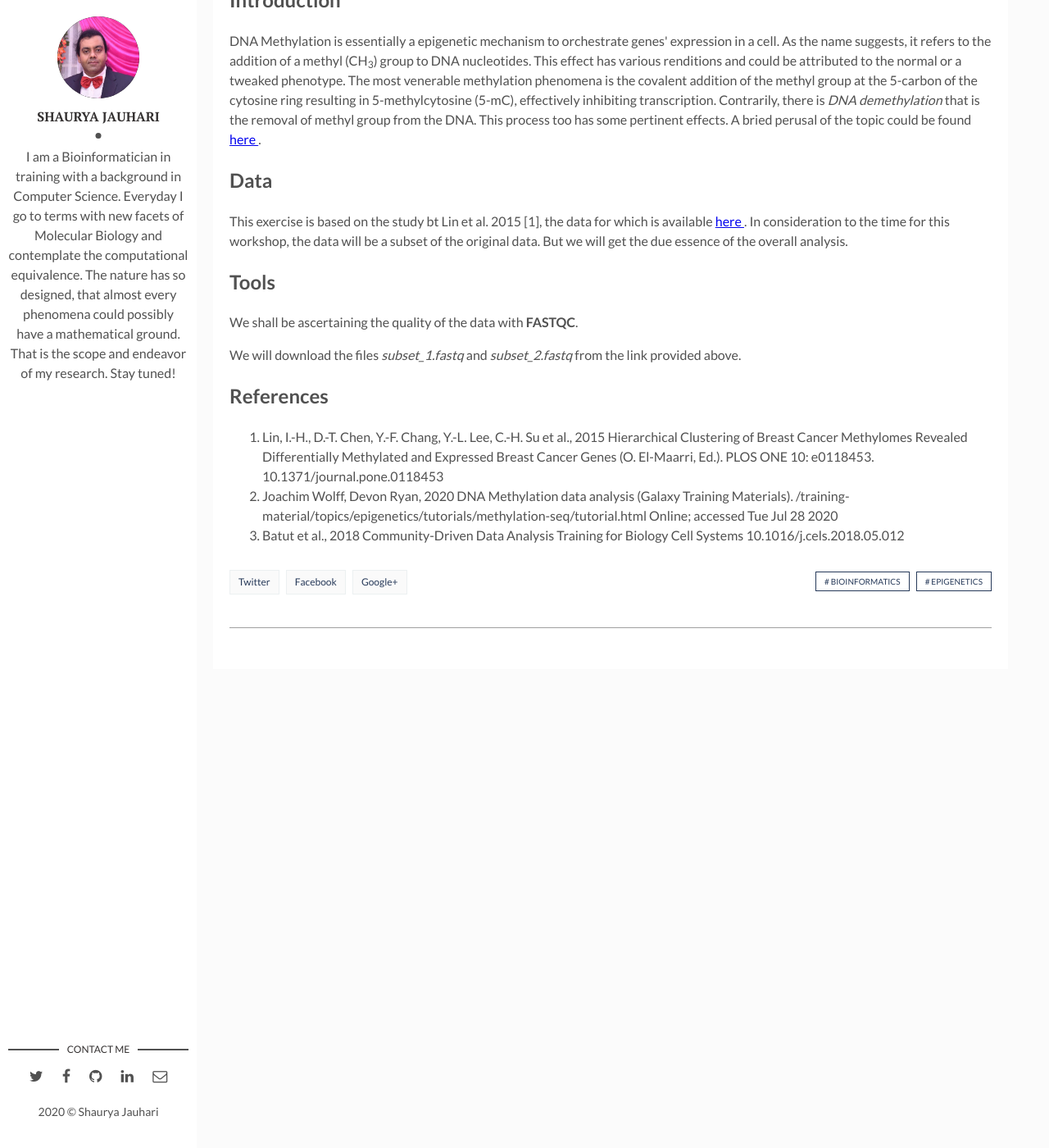
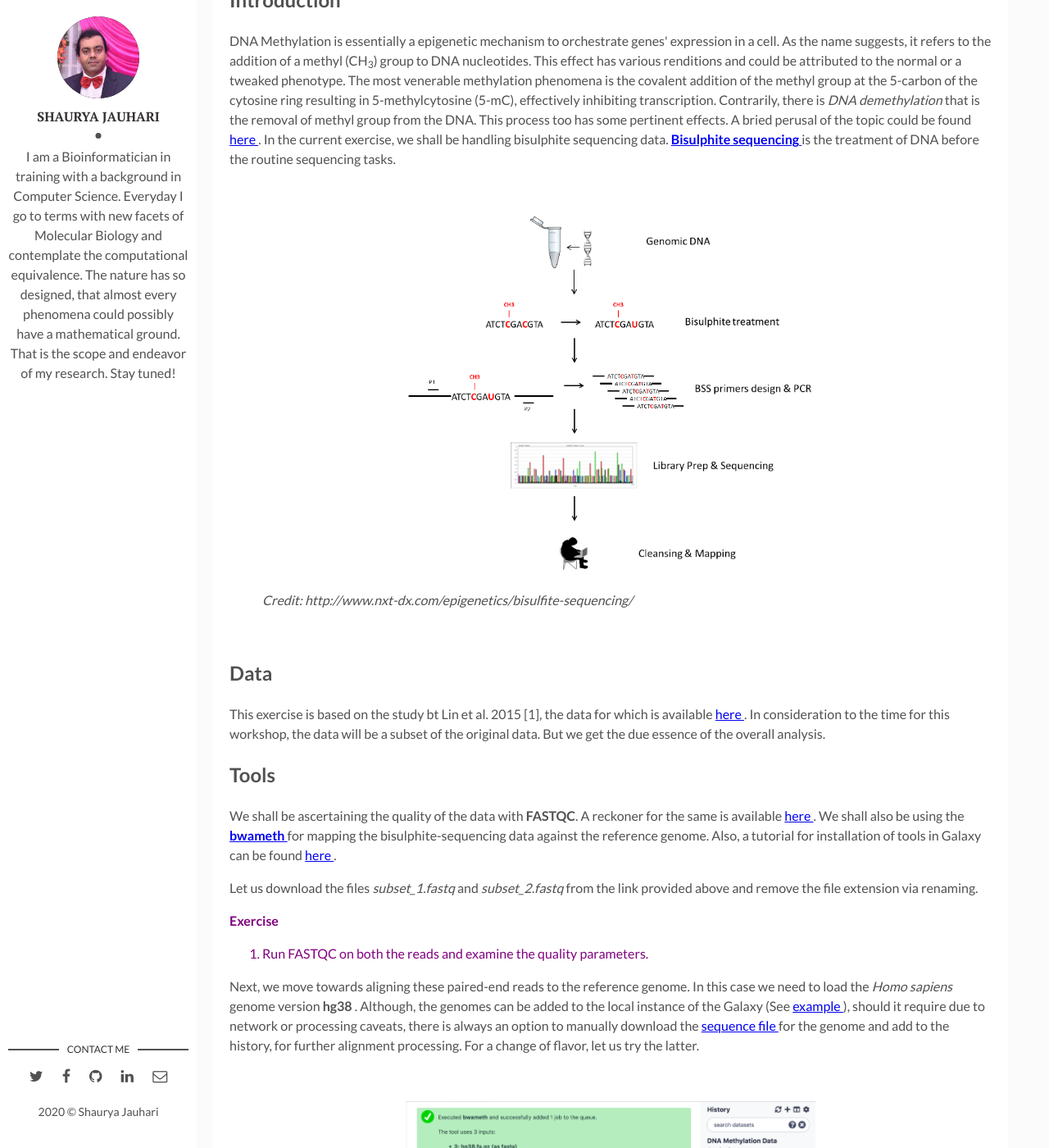
Before and after one commit to shauryajauhari/shauryajauhari.github.io, a Jekyll site: the page built from _posts/2020-07-27-dna_methylation_data_analysis.markdown, in a window 1280 px wide and 1400 px high, scrolled down 433 px. Shown: the whole window at 82% size. Built offline with Jekyll 4.4.1, drawn with Linux system fonts in a browser that asks for light colours; some of the changed text lies outside the part shown.

Commit message:
Update file

```diff
--- a/_posts/2020-07-27-dna_methylation_data_analysis.markdown
+++ b/_posts/2020-07-27-dna_methylation_data_analysis.markdown
@@ -11,21 +11,47 @@ tags: [Bioinformatics, Epigenetics]
 
 <h2> Introduction </h2>
 
-<p> DNA Methylation is essentially a epigenetic mechanism to orchestrate genes' expression in a cell. As the name suggests, it refers to the addition of a methyl (CH<sub>3</sub>) group to DNA nucleotides. This effect has various renditions and could be attributed to the normal or a tweaked phenotype. The most venerable methylation phenomena is the covalent addition of the methyl group at the 5-carbon of the cytosine ring resulting in 5-methylcytosine (5-mC), effectively inhibiting transcription. Contrarily, there is <i> DNA demethylation </i> that is the removal of methyl group from the DNA. This process too has some pertinent effects. A bried perusal of the topic could be found <a href= "https://github.com/rajnijauhari/Mora_Lab_Data/blob/master/Methylation_ppt.pptx" > here </a>.</p>
+<p> DNA Methylation is essentially a epigenetic mechanism to orchestrate genes' expression in a cell. As the name suggests, it refers to the addition of a methyl (CH<sub>3</sub>) group to DNA nucleotides. This effect has various renditions and could be attributed to the normal or a tweaked phenotype. The most venerable methylation phenomena is the covalent addition of the methyl group at the 5-carbon of the cytosine ring resulting in 5-methylcytosine (5-mC), effectively inhibiting transcription. Contrarily, there is <i> DNA demethylation </i> that is the removal of methyl group from the DNA. This process too has some pertinent effects. A bried perusal of the topic could be found <a href= "https://github.com/rajnijauhari/Mora_Lab_Data/blob/master/Methylation_ppt.pptx" > here </a>. In the current exercise, we shall be handling bisulphite sequencing data. <a href = "https://en.wikipedia.org/wiki/Bisulfite_sequencing" > <b>Bisulphite sequencing</b> </a> is the treatment of DNA before the routine sequencing tasks. </p>
+
+
+<br>
+<figure>
+<p align="center">
+  <img width="500" src="/assets/img/bss.png">
+</p>
+<figcaption> <i>Credit: http://www.nxt-dx.com/epigenetics/bisulfite-sequencing/</i> </figcaption>
+</figure>
+<br>
 
 
 
 <h2> Data </h2>
 
-<p> This exercise is based on the study bt Lin et al. 2015 [1], the data for which is available <a href = "https://zenodo.org/record/557099#.Xx-kYR1S_ow" > here </a>. In consideration to the time for this workshop, the data will be a subset of the original data. But we will get the due essence of the overall analysis. </p>
+<p> This exercise is based on the study bt Lin et al. 2015 [1], the data for which is available <a href = "https://zenodo.org/record/557099#.Xx-kYR1S_ow" > here </a>. In consideration to the time for this workshop, the data will be a subset of the original data. But we get the due essence of the overall analysis. </p>
 
 <h2> Tools </h2>
 
-<p> We shall be ascertaining the quality of the data with <b>FASTQC</b>. </p>
+<p> We shall be ascertaining the quality of the data with <b>FASTQC</b>. A reckoner for the same is available <a href = "https://shauryajauhari.github.io/quality_control/" > here </a>. We shall also be using the <a href = "https://github.com/brentp/bwa-meth" > <b> bwameth </b> </a> for mapping the bisulphite-sequencing data against the reference genome. Also, a tutorial for installation of tools in Galaxy can be found <a href = "https://shauryajauhari.github.io/installing_tools_in_galaxy/" > here </a>. </p>
 
 
+<p> Let us download the files <i> subset_1.fastq </i> and <i> subset_2.fastq </i> from the link provided above and remove the file extension via renaming. </p>
 
-<p> We will download the files <i> subset_1.fastq </i> and <i> subset_2.fastq </i> from the link provided above. </p>
+<font color="#800080" >
+<p><b>Exercise</b></p>
+<ol>
+<li> Run FASTQC on both the reads and examine the quality parameters. </li>
+</ol>
+</font>
+
+<p> Next, we move towards aligning these paired-end reads to the reference genome. In this case we need to load the <i> Homo sapiens </i> genome version <b> hg38 </b>. Although, the genomes can be added to the local instance of the Galaxy (See <a href = "https://shauryajauhari.github.io/data_mapping/" > example </a>), should it require due to network or processing caveats, there is always an option to manually download the <a href = "http://hgdownload.cse.ucsc.edu/goldenPath/hg38/bigZips/" > sequence file </a> for the genome and add to the history, for further alignment processing. For a change of flavor, let us try the latter. </p>
+
+<br>
+<p align="center">
+  <img width="500" src="/assets/img/bwamethRun.png">
+</p>
+<br>
+
+<p> Since the genome is manually added to the history, the indicies are not available. The <i>bwameth</i> run will go an extra mile to build indicies first and then complete the alignment task. This certainly takes longer than expected. </p>
 
 <h2> References </h2>
 <ol>
```
